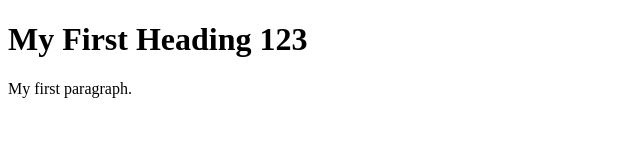
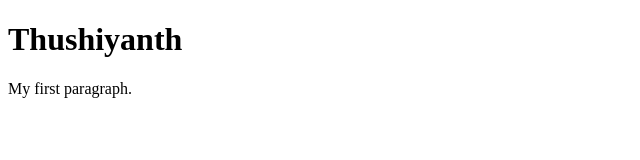
Before and after one commit to Thushiyanth/Coursera-Website, a plain HTML site: page index.html in a window 1280 px wide. Shown: the whole page, without its empty margins (0-640 px from the left). Drawn offline with Linux system fonts and the light colour scheme.

Commit message:
Update index.html

```diff
--- a/index.html
+++ b/index.html
@@ -2,7 +2,7 @@
 <html>
 <body>
 
-<h1>My First Heading 123</h1>
+<h1>Thushiyanth</h1>
 <p>My first paragraph.</p>
 
 </body>
```
